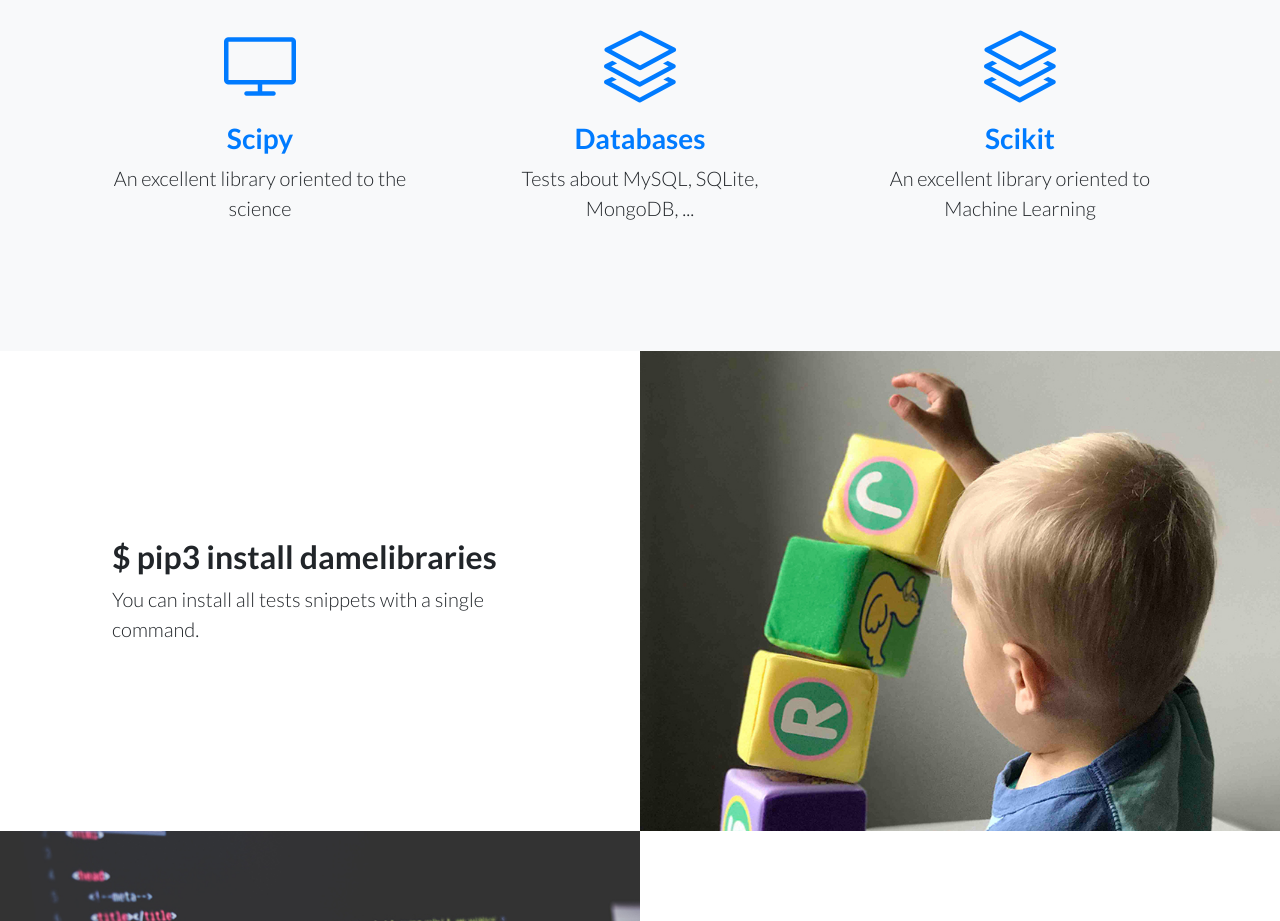
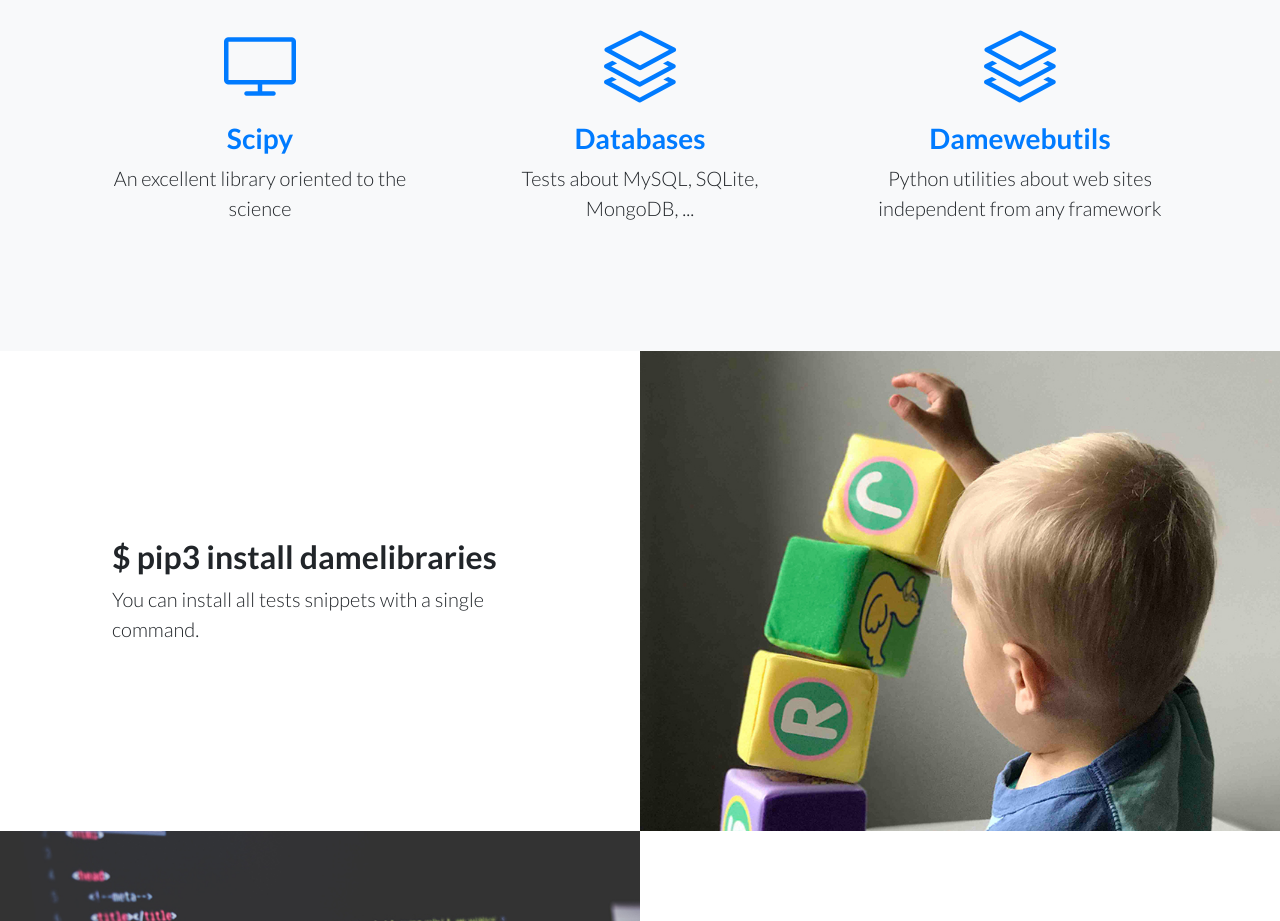
Before and after one commit to davidam/damelibraries-web, a website: page index.html in a window 1280 px wide. Shown: the part 1260-2181 px from the top of the page. Drawn offline with Linux system fonts and the light colour scheme.

Commit message:
index.html: add damewebutils

```diff
--- a/index.html
+++ b/index.html
@@ -143,8 +143,8 @@
             <div class="features-icons-icon d-flex">
               <i class="icon-layers m-auto text-primary"></i>
             </div>
-            <h3><a href="https://github.com/davidam/damescikit">Scikit</a></h3>
-            <p class="lead mb-0">An excellent library oriented to Machine Learning</p>
+            <h3><a href="https://github.com/davidam/damewebutils">Damewebutils</a></h3>
+            <p class="lead mb-0">Python utilities about web sites independent from any framework</p>
           </div>
         </div>
       </div>
```
